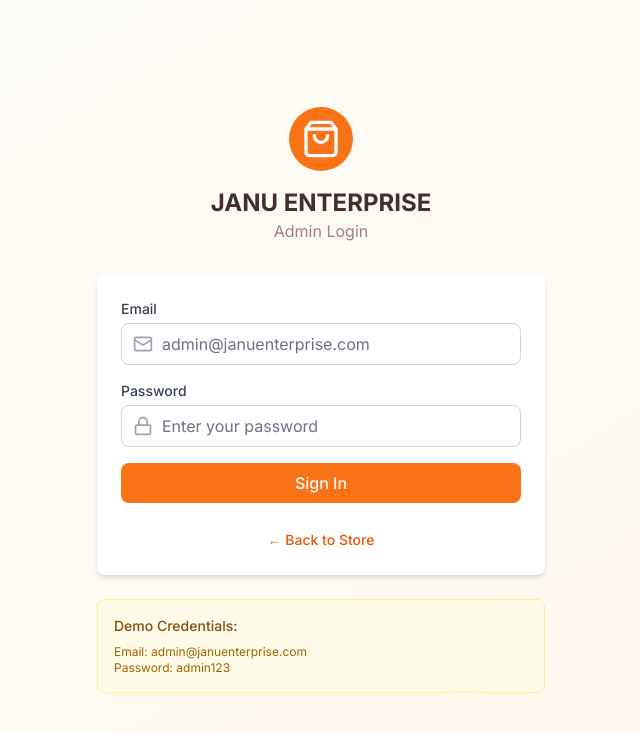
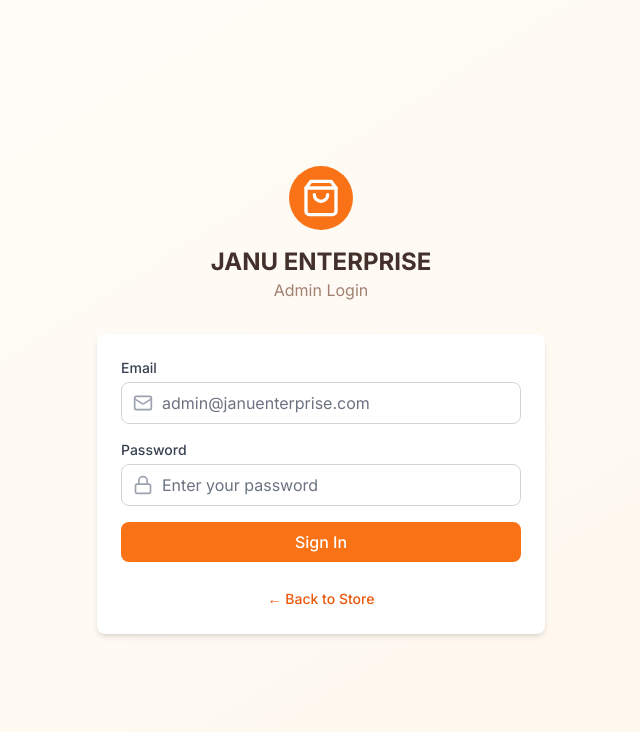
Before and after one commit to segantiruthvik/janumart, a Next.js app: page /admin/login in a window 1280 px wide. Shown: the top 732 px of the page, without its empty margins (319-959 px from the left). Built offline with nearby package versions, Linux system fonts and the light colour scheme.

Commit message:
added password

```diff
--- a/app/admin/login/page.tsx
+++ b/app/admin/login/page.tsx
@@ -109,14 +109,6 @@
           </div>
         </div>
 
-        {/* Demo Credentials */}
-        <div className="mt-6 bg-yellow-50 border border-yellow-200 rounded-lg p-4">
-          <h3 className="text-sm font-medium text-yellow-800 mb-2">Demo Credentials:</h3>
-          <p className="text-xs text-yellow-700">
-            Email: admin@januenterprise.com<br />
-            Password: admin123
-          </p>
-        </div>
       </div>
     </div>
   )
--- a/lib/auth.ts
+++ b/lib/auth.ts
@@ -28,9 +28,8 @@
           return null
         }
 
-        // For demo purposes, we'll use a simple password check
-        // In production, you should hash passwords properly
-        const isPasswordValid = credentials.password === 'admin123'
+        // Hardcoded admin password
+        const isPasswordValid = credentials.password === 'Archana@007'
 
         if (!isPasswordValid) {
           return null
```
